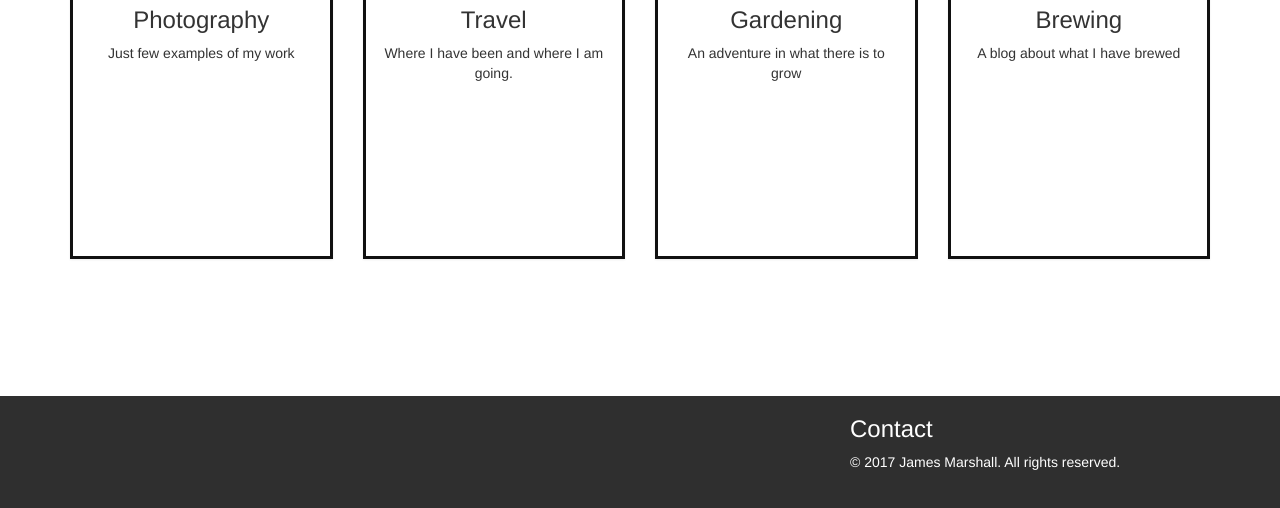
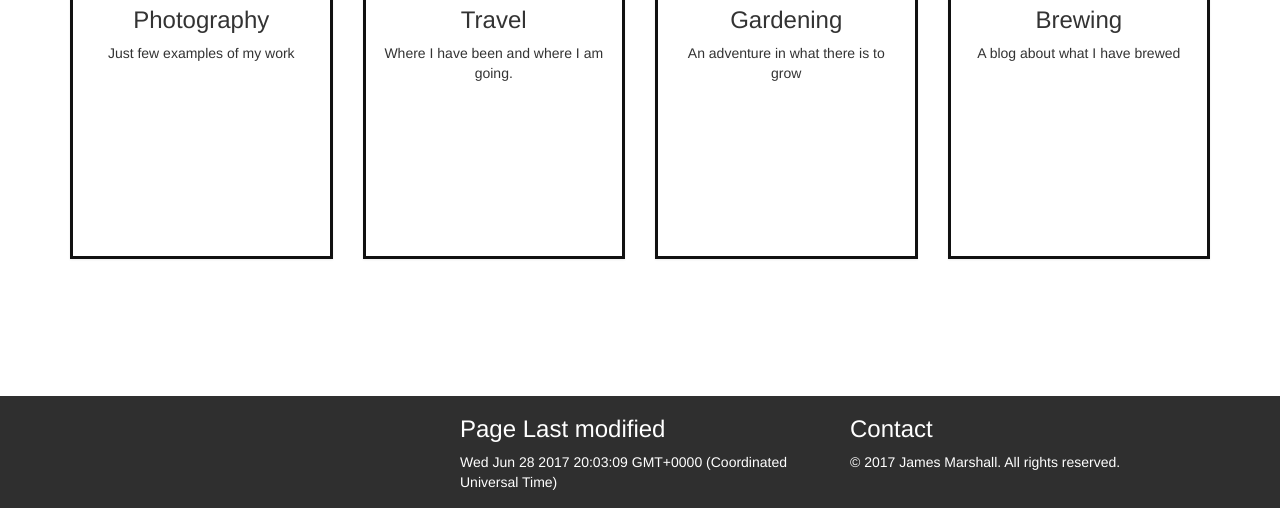
Before and after one commit to venerati/portfolio, a plain HTML site: page index.html in a window 1280 px wide. Shown: the part 2478-2986 px from the top of the page. Drawn offline with nearby package versions, Linux system fonts and the light colour scheme.

Commit message:
added js function to show the last modified date to the footer

```diff
--- a/index.html
+++ b/index.html
@@ -158,7 +158,10 @@
 		<div class="container">
 			<div class="row">
 				<div class="col-md-4"></div>
-				<div class="col-md-4"></div>
+				<div class="col-md-4">
+					<h3>Page Last modified</h3>
+					<p id="dateModified"></p>
+				</div>
 				<div class="col-md-4">
 					<h3>Contact</h3>
 					<p>© 2017 James Marshall. All rights reserved.</p>
@@ -170,5 +173,7 @@
 
 <!-- Latest compiled and minified JavaScript -->
 <script src="https://maxcdn.bootstrapcdn.com/bootstrap/3.3.7/js/bootstrap.min.js" integrity="sha384-Tc5IQib027qvyjSMfHjOMaLkfuWVxZxUPnCJA7l2mCWNIpG9mGCD8wGNIcPD7Txa" crossorigin="anonymous"></script>
+<!-- main js link -->
+<script src="main.js" type="text/javascript"></script>
 </body>
 </html>
--- /dev/null
+++ b/main.js
@@ -0,0 +1,9 @@
+
+function insertDate() {
+	// passes the date modified information into the footer of the html page.
+	var pageModified = new Date(document.lastModified);
+
+	document.getElementById("dateModified").innerHTML = pageModified;
+}
+
+insertDate();
--- a/style.css
+++ b/style.css
@@ -161,3 +161,7 @@
 	background: #2f2f2f;
 	color: white;
 }
+
+.dateModified {
+	color: white;
+}
```
